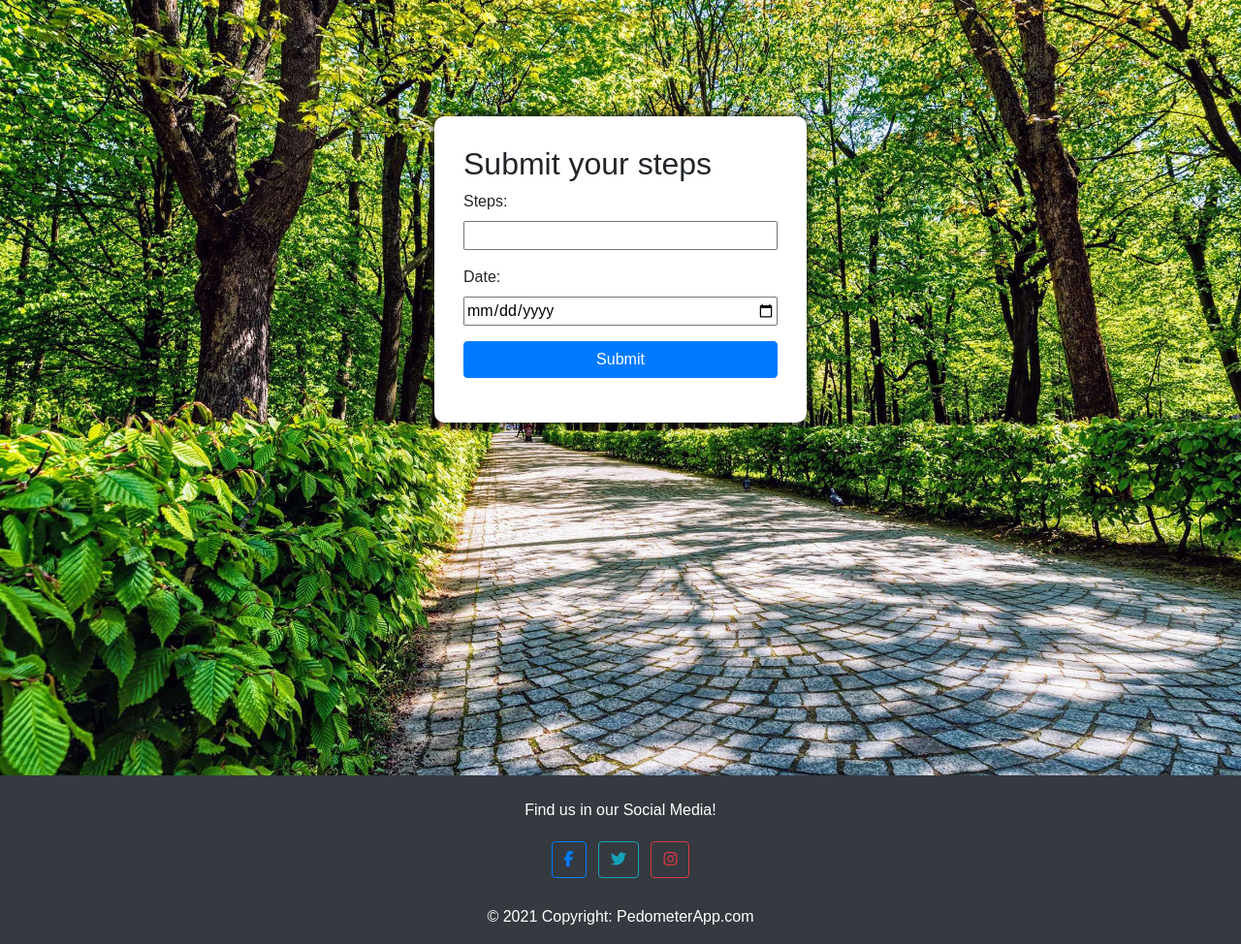
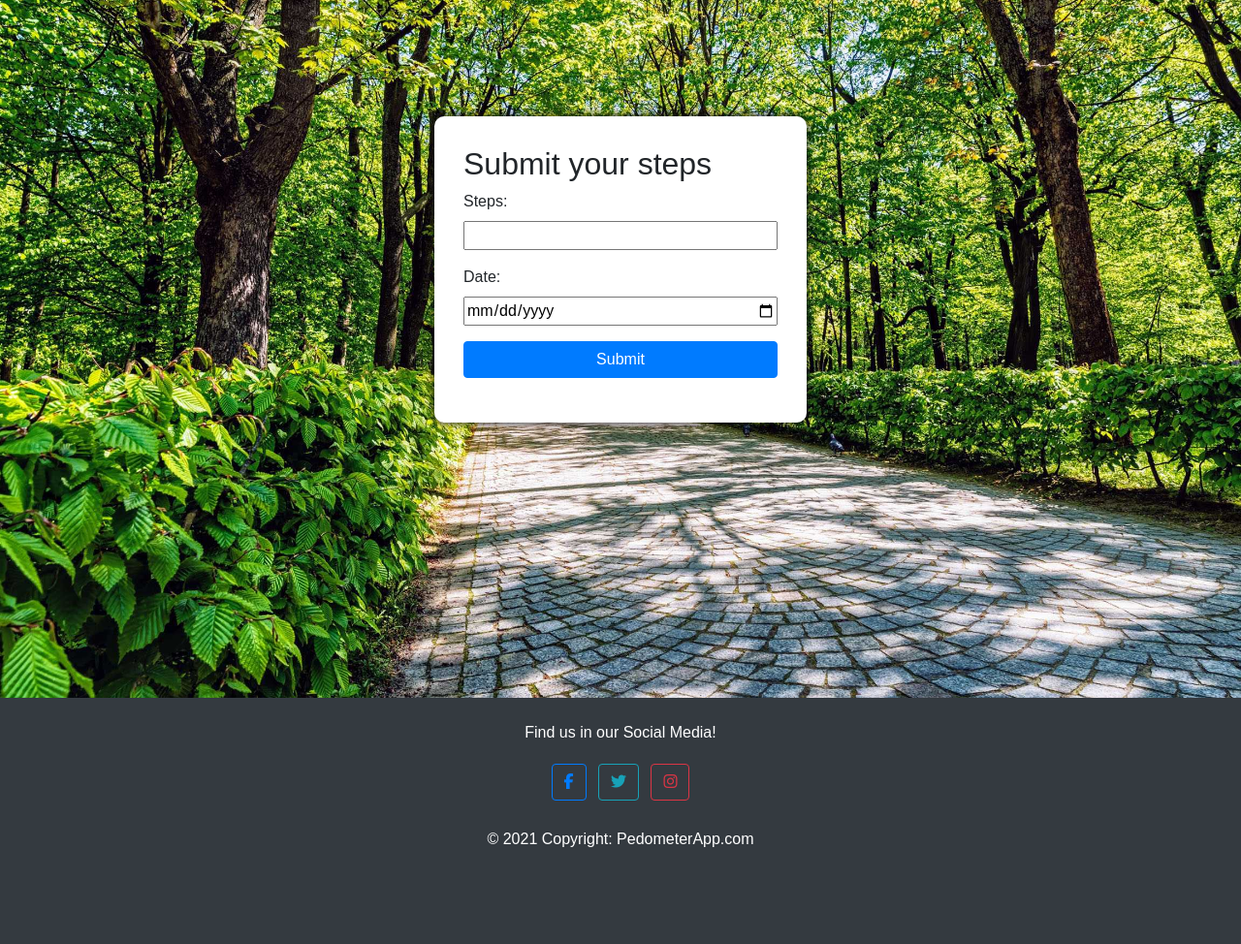
Before and after one commit to geogiadim/Django-Pedometer-Web-App, a Django app: page /log/ in a window 1280 px wide. Shown: the part 56-1030 px from the top of the page at 97% size. After the commit the page ends 930 px from the top, so only its background shows below. Run offline with Django 3.2, Linux system fonts and the light colour scheme; some libraries are stand-ins or nearby versions.

Commit message:
UI fixes

```diff
--- a/pedometer/static/pedometer/home.css
+++ b/pedometer/static/pedometer/home.css
@@ -3,9 +3,10 @@
     padding: 20px 20px;
     height: 40vh;
 }
+
 .bg-home1{
     background: whitesmoke;
-    height: 90vh;
+
 }
 .title-row{
     padding-top: 10vh;
--- a/pedometer/static/pedometer/log_form.css
+++ b/pedometer/static/pedometer/log_form.css
@@ -1,8 +1,8 @@
 /* Log.html */
-.bg{
+body{
     background: url("images/bg.jpg") no-repeat center;
     width: 100%;
-    height: 100vh;
+    height: 100%;
     background-size: cover;
 }
 
--- a/pedometer/templates/pedometer/chart.html
+++ b/pedometer/templates/pedometer/chart.html
@@ -87,7 +87,6 @@
 
 
 {% block content %}
-
     <div class="container-fluid bg-chart">
         <div class="row justify-content-center">
             <div class="form-container-charts">
@@ -112,5 +111,4 @@
             </div>
         </div>
     </div>
-
 {% endblock %}
--- a/pedometer/templates/pedometer/home.html
+++ b/pedometer/templates/pedometer/home.html
@@ -8,7 +8,6 @@
 {% block content %}
     <section class="container-fluid bg-home1">
         <section class="row justify-content-center">
-
             <div class="container-fluid bg-home">
                 <div class="title-row">
                     <div class="row justify-content-center">
@@ -22,10 +21,8 @@
                     </div>
                 </div>
             </div>
+        </section>
 
-
-
-        </section>
         <section class="row justify-content-center">
             <div class="col-md-3 bg-white home-block">
                 <h2>Log</h2>
--- a/pedometer/templates/pedometer/log.html
+++ b/pedometer/templates/pedometer/log.html
@@ -5,7 +5,7 @@
 {% endblock %}
 
 {%  block content %}
-<section class="container-fluid bg">
+<section class="container-fluid ">
     <section class="row justify-content-center">
         <div class="form-container">
             <div class="form-group">
```
Also changed, not shown: pedometer/static/pedometer/example.css (+8 -1 lines). Lines whose indentation alone changed are shown as unchanged.
